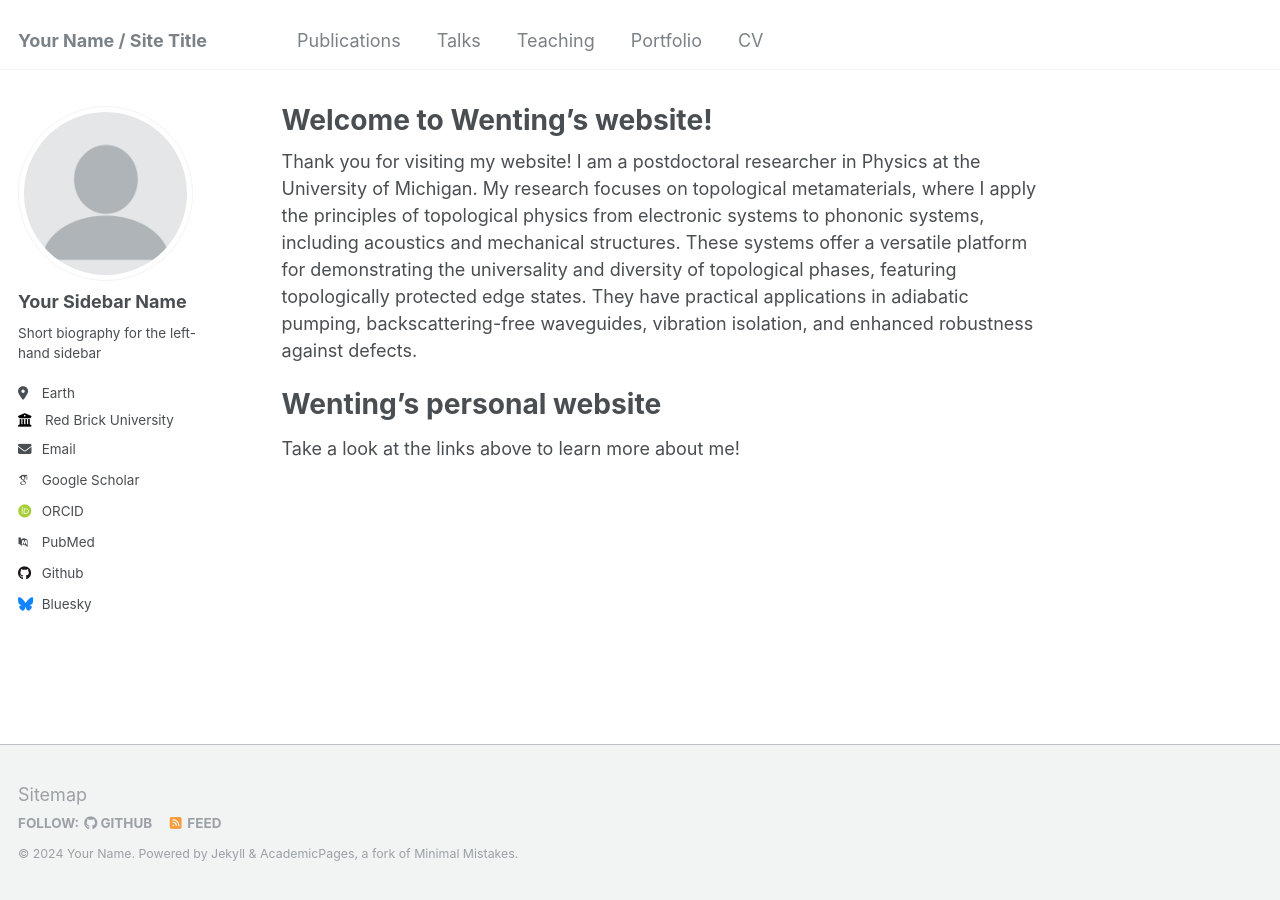
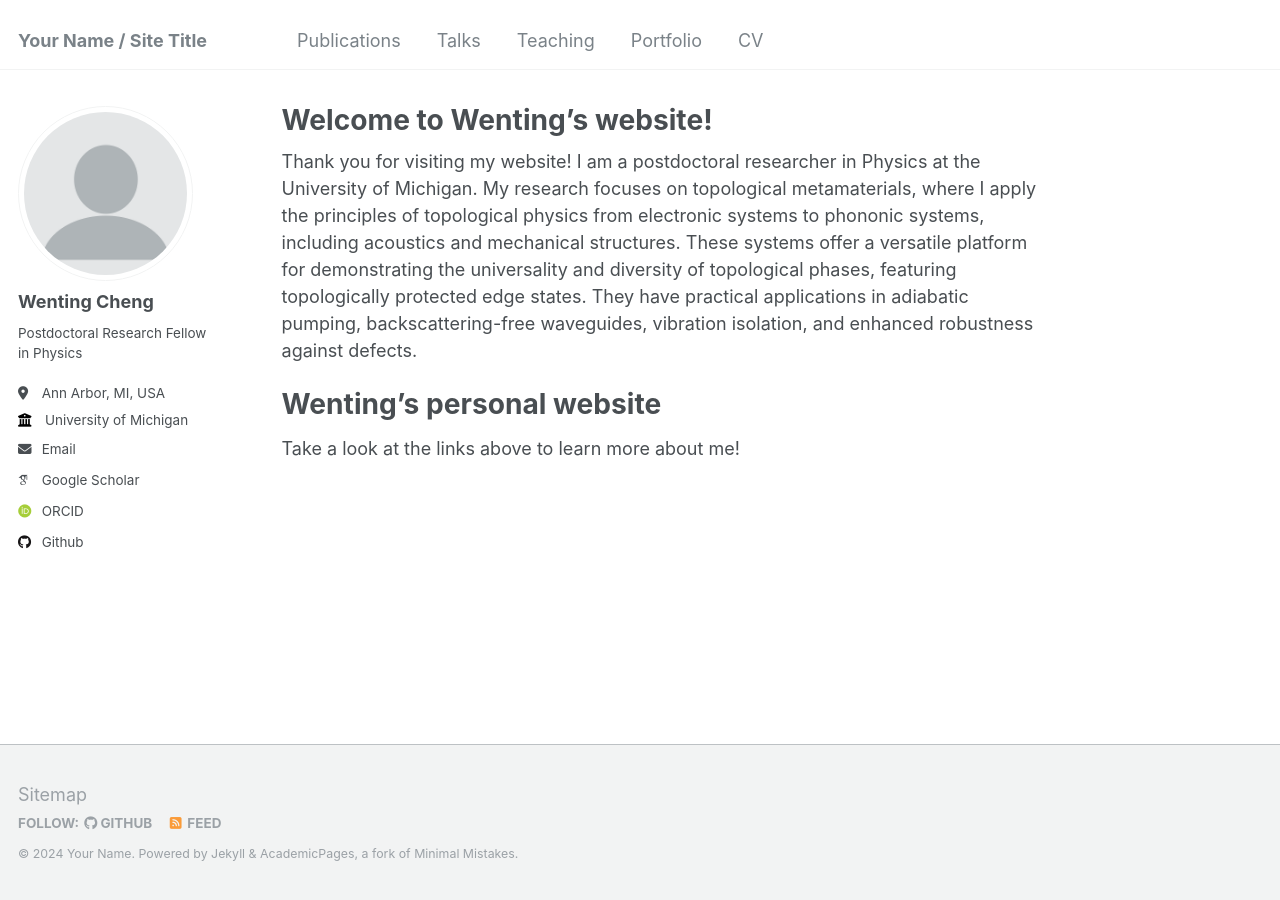
Before and after one commit to cwenting1224/cwenting1224.github.io, a Jekyll site: the page built from _pages/about.md, in a window 1280 px wide. Built offline with Jekyll 4.4.1, drawn with Linux system fonts in a browser that asks for light colours; some web fonts are replaced.

Commit message:
Update _config.yml

```diff
--- a/_config.yml
+++ b/_config.yml
@@ -22,33 +22,33 @@ repository               : "academicpages/academicpages.github.io"
 author:
   # Biographic information
   avatar           : "profile.png"
-  name             : "Your Sidebar Name"
+  name             : "Wenting Cheng"
   pronouns         : # example: "she/her"
-  bio              : "Short biography for the left-hand sidebar"
-  location         : "Earth"
-  employer         : "Red Brick University"
+  bio              : "Postdoctoral Research Fellow in Physics"
+  location         : "Ann Arbor, MI, USA"
+  employer         : "University of Michigan"
   uri              : # URL
-  email            : "none@example.org"
+  email            : "cwenting@umich.edu"
 
   # Academic websites
   arxiv            : # URL - Update with the correct link to your profile
-  googlescholar    : "https://scholar.google.com/citations?user=PS_CX0AAAAAJ"
+  googlescholar    : "https://scholar.google.com/citations?hl=en&user=KcVgJC4AAAAJ"
   impactstory      : # URL
-  orcid            : "http://orcid.org/yourorcidurl"
+  orcid            : "https://orcid.org/0000-0002-0443-7213"
   semantic         : # URL
-  pubmed           : "https://www.ncbi.nlm.nih.gov/pubmed/?term=john+snow"
+  pubmed           :
   researchgate     : # URL
 
   # Repositories and software development
   bitbucket        : # Username - Update with your username on the site
   codepen          : # Username
   dribbble         : # Username
-  github           : "academicpages"
+  github           : "cwenting1224"
   kaggle           : # Username
   stackoverflow    : # User number or user number and name (i.e., use "1" or "1/jeff-atwood")
 
   # Social media
-  bluesky          : "bsky.app" # Replace this with you Bluesky username
+  bluesky          : # Replace this with you Bluesky username
   facebook         : # Username
   flickr           : # Username
   foursquare       : # Username
```
